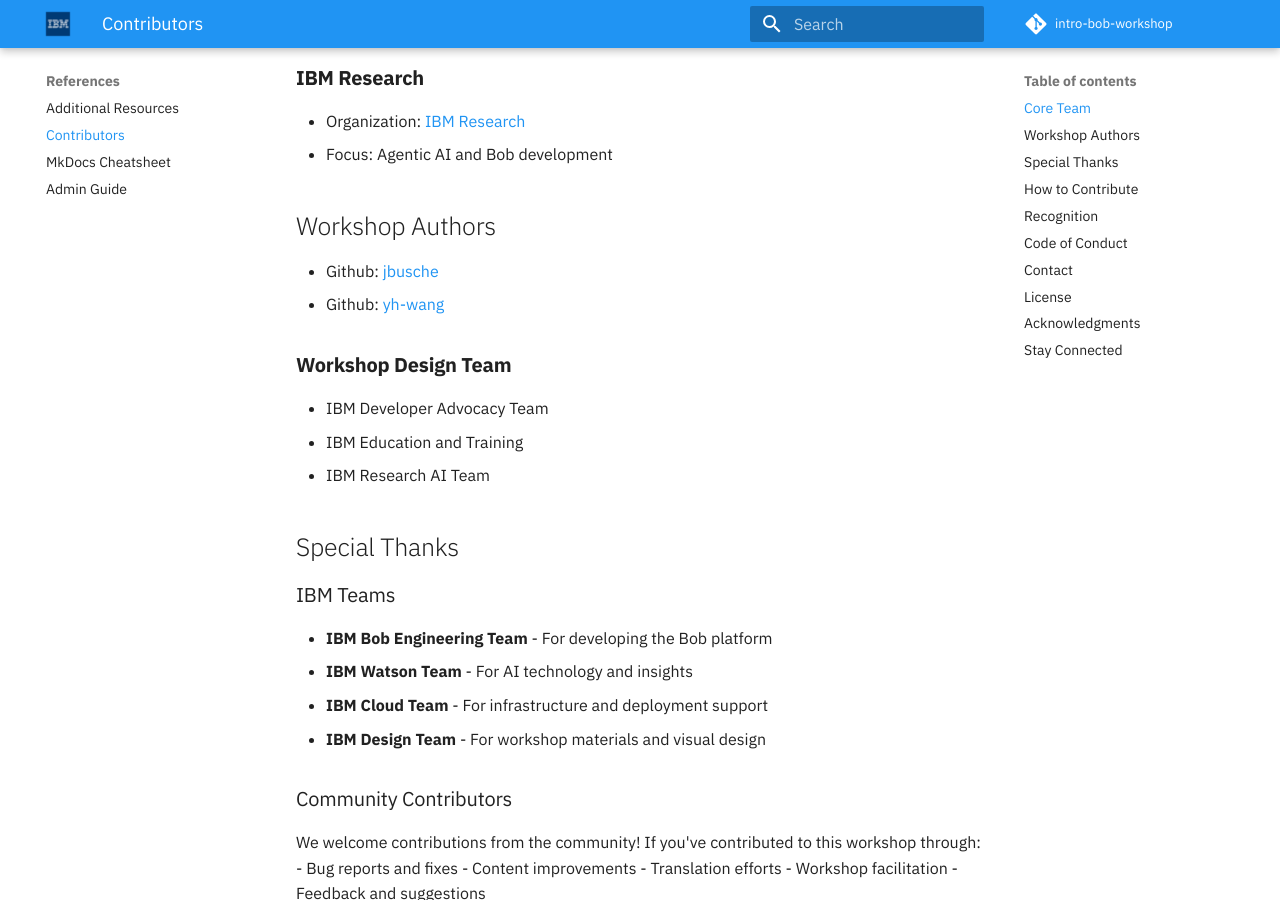
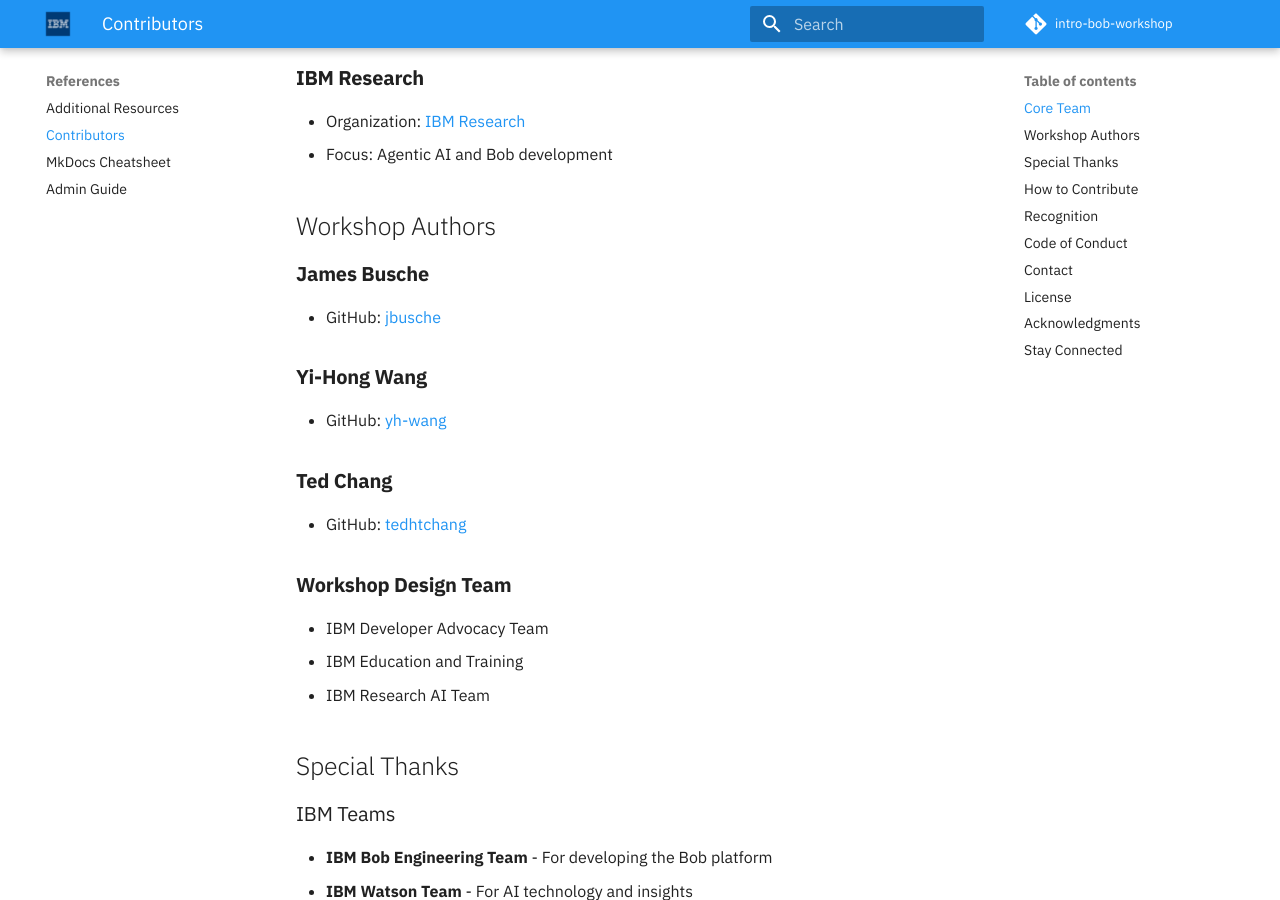
Before and after one commit to jbusche/intro-bob-workshop, an MkDocs documentation site: the page built from docs/resources/CONTRIBUTORS.md, in a window 1280 px wide and 900 px high, scrolled down 478 px. Built offline with MkDocs 1.6.1 and Material for MkDocs 9.7.7, drawn with Linux system fonts in a browser that asks for light colours; comment, search, counter and statistics services are not loaded.

Commit message:
Add workshop authors: James Busche, Yi-Hong Wang, and Ted Chang
Signed-off-by: James Busche <jbusche@us.ibm.com>

```diff
--- a/docs/resources/CONTRIBUTORS.md
+++ b/docs/resources/CONTRIBUTORS.md
@@ -14,8 +14,15 @@
 * Focus: Agentic AI and Bob development
 
 ## Workshop Authors
-* Github: [jbusche](https://github.com/jbusche)
-* Github: [yh-wang](https://github.com/yhwang)
+
+### **James Busche**
+* GitHub: [jbusche](https://github.com/jbusche)
+
+### **Yi-Hong Wang**
+* GitHub: [yh-wang](https://github.com/yhwang)
+
+### **Ted Chang**
+* GitHub: [tedhtchang](https://github.com/tedhtchang)
 
 ### **Workshop Design Team**
 * IBM Developer Advocacy Team
```
